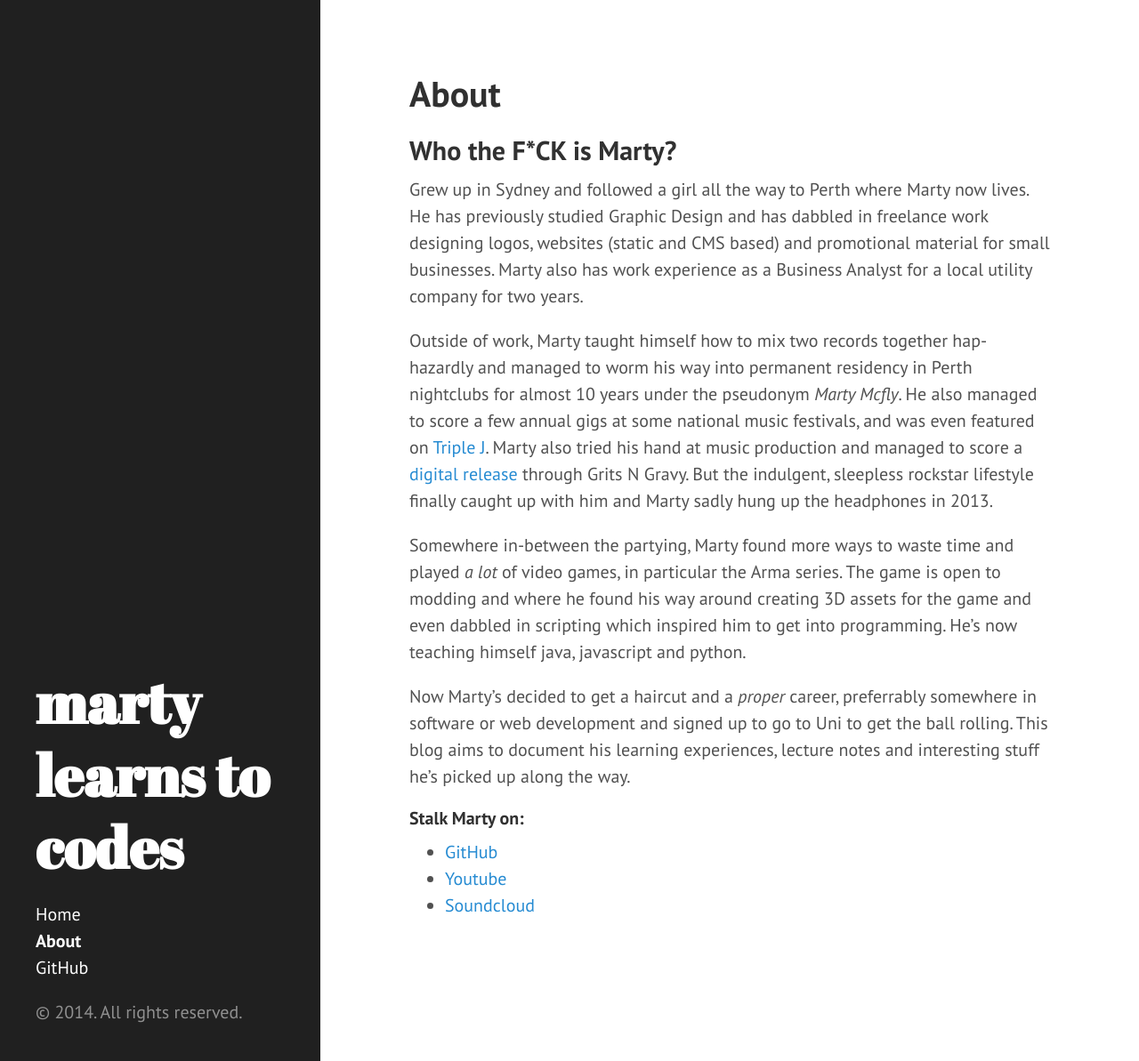
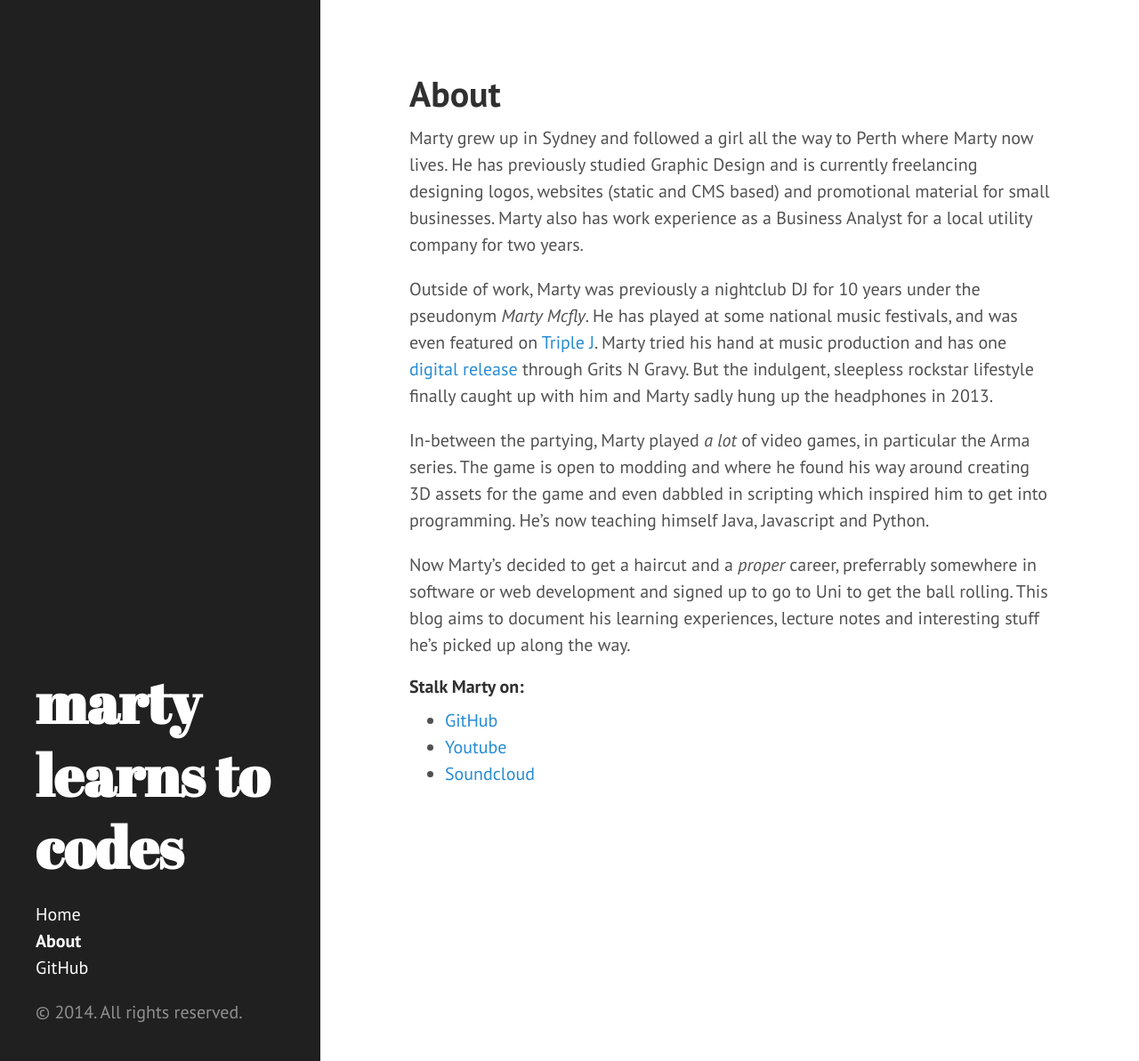
Before and after one commit to martymcflywa/martymcflywa.github.io, a Jekyll site: the page built from about.md, in a window 1280 px wide and 1193 px high. Shown: the whole window at 89% size. Built offline with Jekyll 4.4.1, drawn with Linux system fonts in a browser that asks for light colours; Markdown is read by kramdown in place of the engine named in the settings.

Commit message:
modified about

```diff
--- a/about.md
+++ b/about.md
@@ -4,13 +4,11 @@ title: About
 permalink: /about/
 ---
 
-## Who the F*CK is Marty?
+Marty grew up in Sydney and followed a girl all the way to Perth where Marty now lives. He has previously studied Graphic Design and is currently freelancing designing logos, websites (static and CMS based) and promotional material for small businesses. Marty also has work experience as a Business Analyst for a local utility company for two years.
 
-Grew up in Sydney and followed a girl all the way to Perth where Marty now lives. He has previously studied Graphic Design and has dabbled in freelance work designing logos, websites (static and CMS based) and promotional material for small businesses. Marty also has work experience as a Business Analyst for a local utility company for two years.
+Outside of work, Marty was previously a nightclub DJ for 10 years under the pseudonym *Marty Mcfly*. He has played at some national music festivals, and was even featured on [Triple J](https://soundcloud.com/martymcfly/triple-j-the-club-2007-09-07). Marty tried his hand at music production and has one [digital release](http://www.junodownload.com/products/the-perth-city-ep/1973471-02/) through Grits N Gravy. But the indulgent, sleepless rockstar lifestyle finally caught up with him and Marty sadly hung up the headphones in 2013.
 
-Outside of work, Marty taught himself how to mix two records together hap-hazardly and managed to worm his way into permanent residency in Perth nightclubs for almost 10 years under the pseudonym *Marty Mcfly*. He also managed to score a few annual gigs at some national music festivals, and was even featured on [Triple J](https://soundcloud.com/martymcfly/triple-j-the-club-2007-09-07). Marty also tried his hand at music production and managed to score a [digital release](http://www.junodownload.com/products/the-perth-city-ep/1973471-02/) through Grits N Gravy. But the indulgent, sleepless rockstar lifestyle finally caught up with him and Marty sadly hung up the headphones in 2013.
-
-Somewhere in-between the partying, Marty found more ways to waste time and played *a lot* of video games, in particular the Arma series. The game is open to modding and where he found his way around creating 3D assets for the game and even dabbled in scripting which inspired him to get into programming. He's now teaching himself java, javascript and python.
+In-between the partying, Marty played *a lot* of video games, in particular the Arma series. The game is open to modding and where he found his way around creating 3D assets for the game and even dabbled in scripting which inspired him to get into programming. He's now teaching himself Java, Javascript and Python.
 
 Now Marty's decided to get a haircut and a *proper* career, preferrably somewhere in software or web development and signed up to go to Uni to get the ball rolling. This blog aims to document his learning experiences, lecture notes and interesting stuff he's picked up along the way.
 
```
